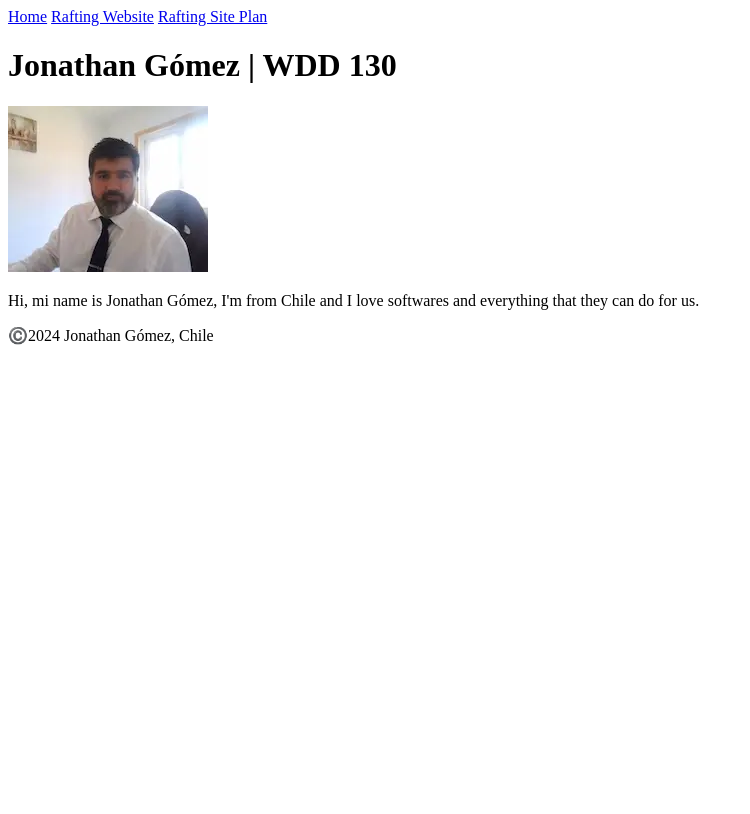
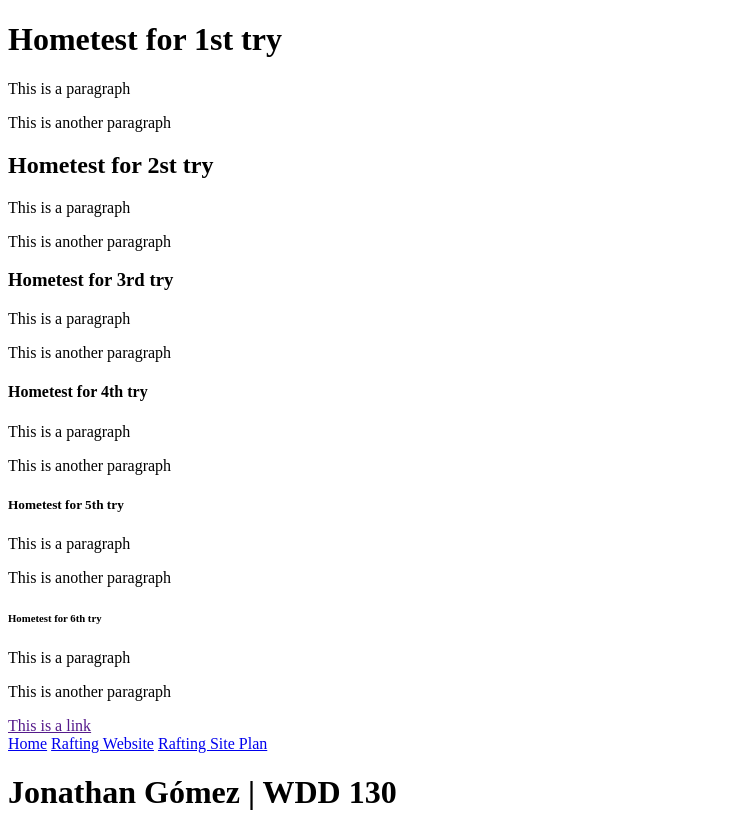
Before and after one commit to BYU-Jgomez/wdd130, a plain HTML site: page index.html in a window 1280 px wide. Shown: the top 814 px of the page, without its empty margins (0-750 px from the left). Drawn offline with Linux system fonts and the light colour scheme.

Commit message:
Updated files

```diff
--- a/index.html
+++ b/index.html
@@ -7,6 +7,25 @@
     </head>
 	<body>
         <header>
+            <h1>Hometest for 1st try</h1>
+            <p>This is a paragraph</p>
+            <p>This is another paragraph</p>
+            <h2>Hometest for 2st try</h2>
+            <p>This is a paragraph</p>
+            <p>This is another paragraph</p>
+            <h3>Hometest for 3rd try</h3>
+            <p>This is a paragraph</p>
+            <p>This is another paragraph</p>
+            <h4>Hometest for 4th try</h4>
+            <p>This is a paragraph</p>
+            <p>This is another paragraph</p>
+            <h5>Hometest for 5th try</h5>
+            <p>This is a paragraph</p>
+            <p>This is another paragraph</p>
+            <h6>Hometest for 6th try</h6>
+            <p>This is a paragraph</p>
+            <p>This is another paragraph</p>
+            <a href=""https://www.w3schools.com"> This is a link</a>
             <nav>
                 <a href="#">Home</a>
                 <a href="wwr/">Rafting Website</a>
```
Also changed, not shown: week02/holygrail.html (added, +39 -0 lines), 1 other file.
